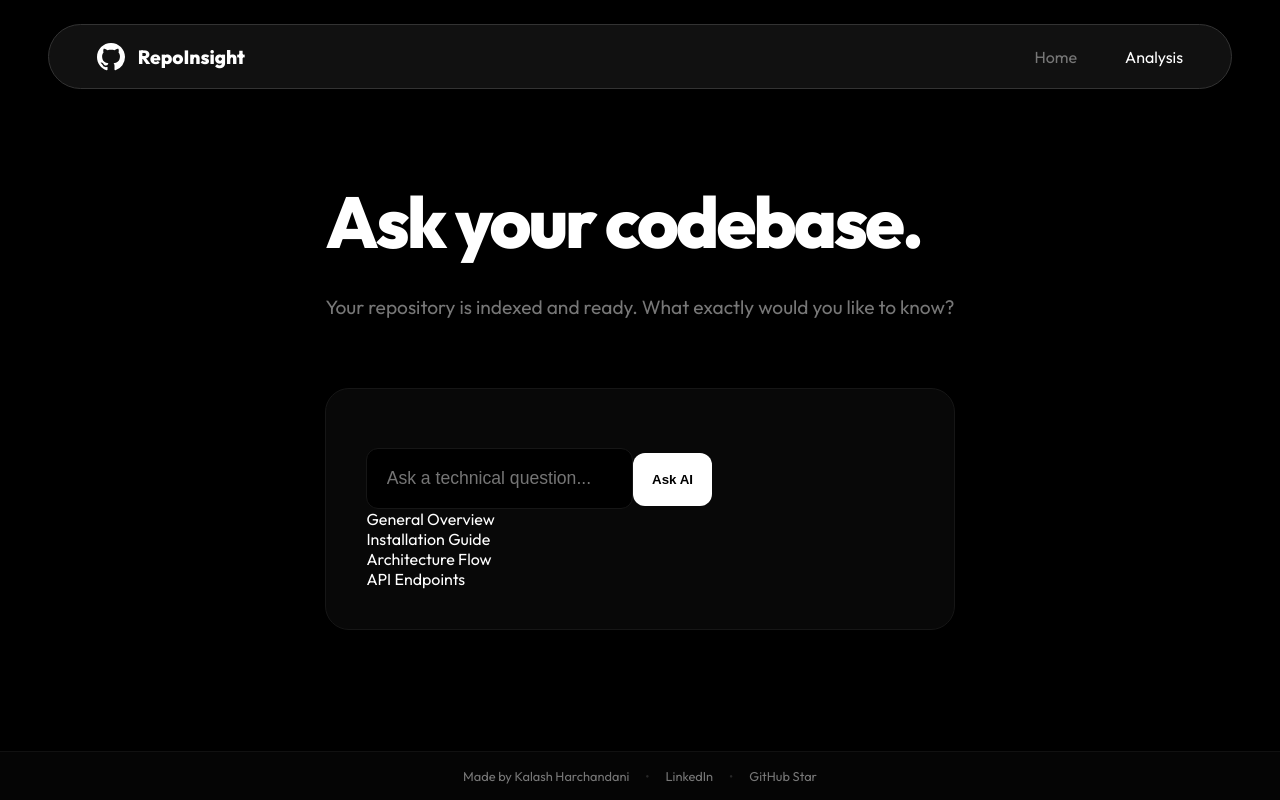
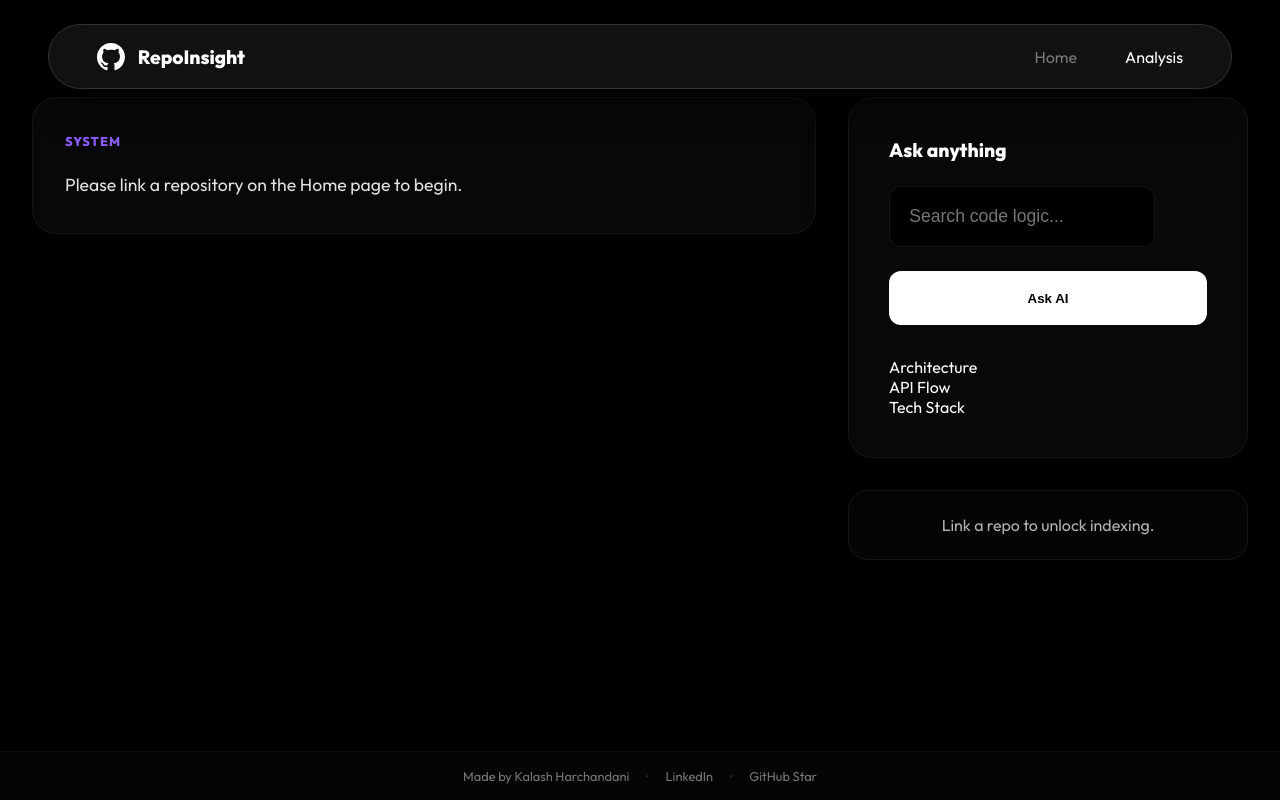
Before and after one commit to Kalash-Harchandani/repoinsight-ai, a React (Create React App) app in the folder client/: page / in a window 1280 px wide. Both pictures are taken after a click on the element "Analysis". Built offline with nearby package versions, Linux system fonts and the light colour scheme.

Commit message:
feat: redesign analysis view with two-panel chat and typewriter effect

```diff
--- a/client/src/App.js
+++ b/client/src/App.js
@@ -14,6 +14,16 @@ function App() {
   const [querying, setQuerying] = useState(false);
   const [answer, setAnswer] = useState('');
 
+  const handleViewChange = (newView) => {
+    if (newView === 'home' && (view === 'query' || indexed)) {
+      setRepoUrl('');
+      setIndexed(false);
+      setQuestion('');
+      setAnswer('');
+    }
+    setView(newView);
+  };
+
   const handleIndex = async () => {
     if (!repoUrl) return;
     setIndexing(true);
@@ -25,7 +35,8 @@ function App() {
       });
       if (response.ok) {
         setIndexed(true);
-        setTimeout(() => setView('query'), 1500);
+        // Auto-redirect to analysis after 1 second
+        setTimeout(() => setView('query'), 1000);
       } else {
         const data = await response.json();
         alert('Error: ' + data.error);
@@ -58,9 +69,9 @@ function App() {
 
   return (
     <div className="App">
-      <Navbar view={view} setView={setView} />
+      <Navbar view={view} setView={handleViewChange} />
 
-      <main>
+      <main className={`main-container ${view === 'home' ? 'view-home' : 'view-analysis'}`}>
         {view === 'home' ? (
           <HomeView
             repoUrl={repoUrl}
@@ -71,6 +82,7 @@ function App() {
           />
         ) : (
           <AnalysisView
+            repoUrl={repoUrl}
             question={question}
             setQuestion={setQuestion}
             handleQuery={handleQuery}
--- a/client/src/components/AnalysisView.js
+++ b/client/src/components/AnalysisView.js
@@ -1,40 +1,104 @@
-import React from 'react';
+import React, { useEffect, useState } from 'react';
 
-const AnalysisView = ({ question, setQuestion, handleQuery, querying, answer }) => {
+const Typewriter = ({ text, speed = 15 }) => {
+  const [displayedText, setDisplayedText] = useState('');
+  const [index, setIndex] = useState(0);
+
+  useEffect(() => {
+    setDisplayedText('');
+    setIndex(0);
+  }, [text]);
+
+  useEffect(() => {
+    if (index < text.length) {
+      const timeout = setTimeout(() => {
+        setDisplayedText((prev) => prev + text[index]);
+        setIndex((prev) => prev + 1);
+      }, speed);
+      return () => clearTimeout(timeout);
+    }
+  }, [index, text, speed]);
+
   return (
-    <div className="query-container animate">
-      <h1>Ask your codebase.</h1>
-      <p style={{ marginBottom: '4rem' }}>Your repository is indexed and ready. What exactly would you like to know?</p>
+    <div style={{ whiteSpace: 'pre-wrap' }}>
+      {displayedText}
+      {index < text.length && <span className="typewriter-cursor"></span>}
+    </div>
+  );
+};
 
+const AnalysisView = ({ repoUrl, question, setQuestion, handleQuery, querying, answer }) => {
+  const [summaryRequested, setSummaryRequested] = useState(false);
+
+  const getRepoName = (url) => {
+    if (!url) return '';
+    const parts = url.replace(/\/$/, '').split('/');
+    if (parts.length >= 2) {
+      return `${parts[parts.length - 2]}/${parts[parts.length - 1]}`;
+    }
+    return url;
+  };
+
+  const repoName = getRepoName(repoUrl);
+
+  useEffect(() => {
+    if (repoUrl && !answer && !querying && !summaryRequested) {
+      setSummaryRequested(true);
+      handleQuery('Give me a high-level technical summary of this repository, its architecture, and main purpose.');
+    }
+  }, [repoUrl, answer, querying, summaryRequested, handleQuery]);
+
+  return (
+    <div className="analysis-layout animate">
+      {/* Left Panel: AI Responses */}
+      <div className="chat-panel">
+        <div className="message-bubble message-ai">
+          <h3 style={{ marginBottom: '1rem', fontSize: '0.8rem', color: 'var(--primary)', letterSpacing: '1px' }}>
+            {repoUrl ? `ANALYSIS: ${repoName}` : 'SYSTEM'}
+          </h3>
+          {querying ? (
+            <div className="animate">Thinking...</div>
+          ) : answer ? (
+            <Typewriter text={answer} />
+          ) : (
+            <div>{repoUrl ? 'Initializing analysis...' : 'Please link a repository on the Home page to begin.'}</div>
+          )}
+        </div>
+      </div>
+
+      {/* Right Panel: User Input */}
+      <div className="query-panel">
         <div className="card">
+          <h2 style={{ fontSize: '1.2rem', marginBottom: '1.5rem' }}>Ask anything</h2>
           <input
             type="text"
-          placeholder="Ask a technical question..."
+            placeholder="Search code logic..."
             value={question}
             onChange={(e) => setQuestion(e.target.value)}
+            onKeyDown={(e) => e.key === 'Enter' && handleQuery()}
           />
           <button
             className="btn-primary"
-          style={{ marginTop: '1.5rem', width: 'auto' }}
+            style={{ marginTop: '1.5rem', width: '100%' }}
             onClick={() => handleQuery()}
-          disabled={querying}
+            disabled={querying || !repoUrl}
           >
             {querying ? 'Searching...' : 'Ask AI'}
           </button>
 
-        <div className="pill-container">
-          {['General Overview', 'Installation Guide', 'Architecture Flow', 'API Endpoints'].map((q) => (
+          <div className="pill-container" style={{ marginTop: '2rem' }}>
+            {['Architecture', 'API Flow', 'Tech Stack'].map((q) => (
               <div key={q} className="pill" onClick={() => handleQuery(q)}>{q}</div>
             ))}
           </div>
         </div>
 
-      {answer && (
-        <div className="answer-box animate">
-          <h3 style={{ marginBottom: '1.5rem', fontSize: '1rem', color: '#fff', letterSpacing: '1px' }}>AI RESPONSE</h3>
-          <div style={{ whiteSpace: 'pre-wrap' }}>{answer}</div>
+        {!repoUrl && (
+          <div className="card-minimal" style={{ textAlign: 'center', opacity: 0.7 }}>
+            Link a repo to unlock indexing.
           </div>
         )}
+      </div>
     </div>
   );
 };
--- a/client/src/components/HomeView.js
+++ b/client/src/components/HomeView.js
@@ -24,9 +24,10 @@ const HomeView = ({ repoUrl, setRepoUrl, handleIndex, indexing, indexed }) => {
                 onChange={(e) => setRepoUrl(e.target.value)}
               />
               <button className="btn-primary" onClick={handleIndex} disabled={indexing}>
-                {indexing ? 'Link Repo' : 'Link Repo'}
+                {indexing ? 'Syncing...' : 'Link Repo'}
               </button>
             </div>
+            {indexed && <div className="success-tag animate">✓ Repository Linked</div>}
           </div>
         </div>
 
--- a/client/src/index.css
+++ b/client/src/index.css
@@ -87,17 +87,23 @@ nav {
 }
 
 /* ROBUST CENTERING WRAPPER */
-main {
+.main-container {
   flex: 1;
   display: flex;
   justify-content: center;
-  /* Center horizontally regardless of zoom */
-  align-items: center;
-  /* Center vertically */
-  padding: 4rem 2rem;
   width: 100%;
   position: relative;
   overflow: hidden;
+}
+
+.view-home {
+  align-items: center;
+  padding: 4rem 2rem;
+}
+
+.view-analysis {
+  align-items: flex-start;
+  padding: 2rem;
 }
 
 .content-wrapper {
@@ -167,6 +173,16 @@ main {
 .card-minimal .btn-primary {
   padding: 0.8rem 1.5rem;
   font-size: 0.9rem;
+}
+
+.success-tag {
+  margin-top: 1rem;
+  color: #10b981;
+  font-size: 0.85rem;
+  font-weight: 600;
+  display: flex;
+  align-items: center;
+  gap: 0.5rem;
 }
 
 h1 {
@@ -256,3 +272,59 @@ footer {
     transform: translateY(0);
   }
 }
+
+/* Analysis Layout */
+.analysis-layout {
+  display: grid;
+  grid-template-columns: 1fr 400px;
+  gap: 2rem;
+  width: 100%;
+  max-width: 1400px;
+  margin: 0 auto;
+}
+
+.chat-panel {
+  display: flex;
+  flex-direction: column;
+  gap: 1.5rem;
+  min-height: 500px;
+}
+
+.query-panel {
+  display: flex;
+  flex-direction: column;
+  gap: 2rem;
+  position: sticky;
+  top: 2rem;
+}
+
+.message-bubble {
+  width: 100%;
+  padding: 2rem;
+  border-radius: 24px;
+  line-height: 1.8;
+  font-size: 1.1rem;
+  position: relative;
+  background: rgba(255, 255, 255, 0.03);
+  border: 1px solid rgba(255, 255, 255, 0.05);
+  backdrop-filter: blur(10px);
+}
+
+.message-ai {
+  color: #e0e0e0;
+}
+
+.typewriter-cursor {
+  display: inline-block;
+  width: 2px;
+  height: 1.2em;
+  background: var(--primary);
+  margin-left: 2px;
+  animation: blink 0.8s infinite;
+  vertical-align: middle;
+}
+
+@keyframes blink {
+  0%, 100% { opacity: 1; }
+  50% { opacity: 0; }
+}
```
Lines whose indentation alone changed are shown as unchanged.
